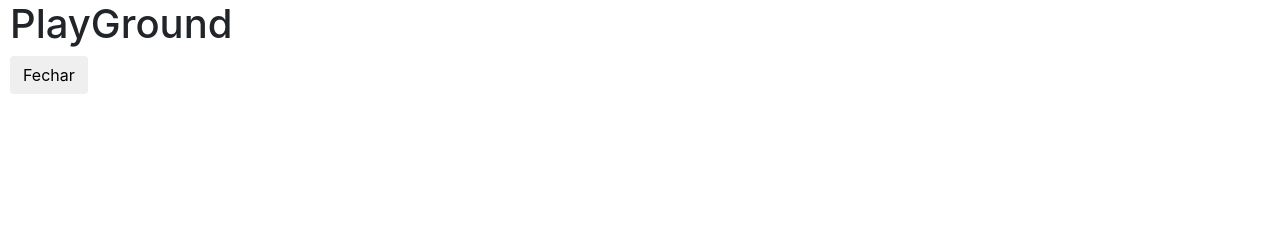
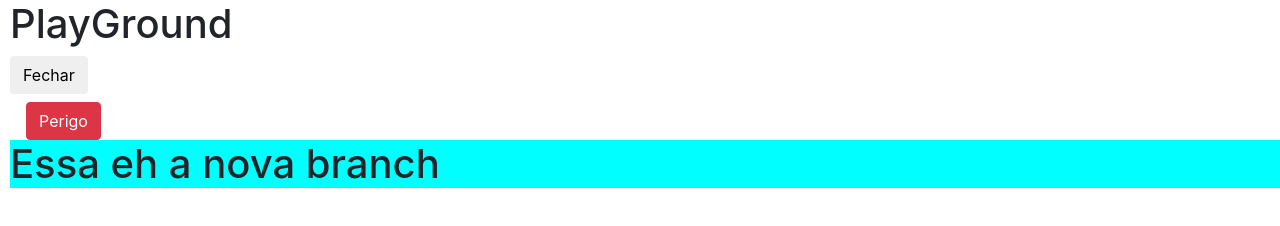
Before and after one commit to wilsonufrj/playground, a website built with webpack: page playGround.html in a window 1280 px wide. Built offline with nearby package versions, Linux system fonts and the light colour scheme.

Commit message:
mudança na branch

```diff
--- a/playGround.html
+++ b/playGround.html
@@ -22,6 +22,9 @@
         <div class='modal-component-geral-footer'>
             <button id="btnFechar" class="btn background-color-xlibs color-icone-branco" data-i18n="filtrar">Fechar</button>
         </div>
+
+        <button class=" btn btn-danger ml-3 mt-2">Perigo</button>
+        <h1 id="novo"> Essa eh a nova branch</h1>
     </div>
 
 
--- a/playGround.js
+++ b/playGround.js
@@ -1,3 +1,7 @@
 export function sayHello(){
     console.log("hello")
 }
+
+export function soma(a,b){
+    return a+b
+}
--- a/style.css
+++ b/style.css
@@ -13,3 +13,6 @@
     margin: 10px ;
     background-color: black;
 }
+#novo{
+    background-color: aqua;
+}
```
